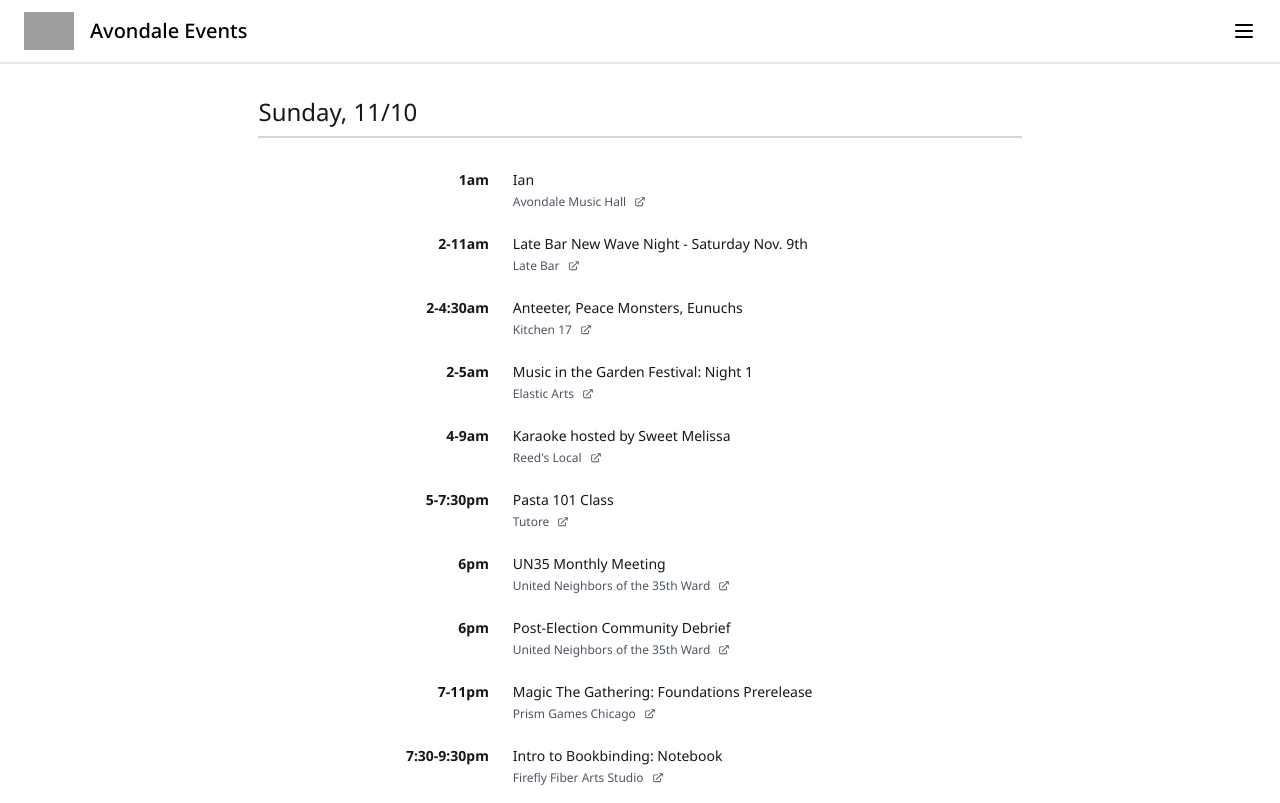
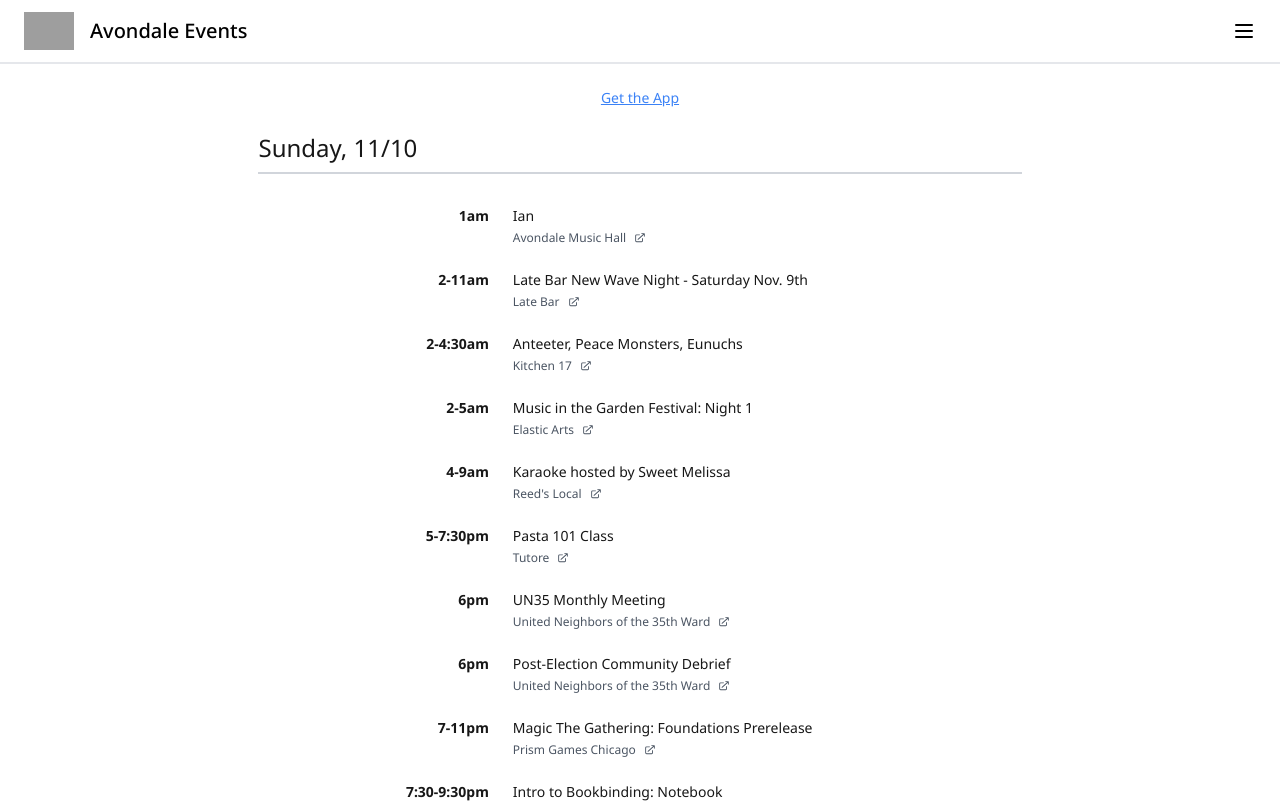
Before and after one commit to smacmullan/avondale-events-website, a Next.js app: page / in a window 1280 px wide. Shown: the top 803 px of the page. Built offline with nearby package versions, Linux system fonts and the light colour scheme; grey boxes are pictures that could not be loaded.

Commit message:
Add PWA install button.

```diff
--- a/src/app/(pages)/page.tsx
+++ b/src/app/(pages)/page.tsx
@@ -1,6 +1,7 @@
 'use client';
 import EventList from "../components/event-list/event-list";
 import { useEffect, useState } from 'react';
+import PwaInstallButton from "../components/pwa-install-button";
 
 export default function Home() {
 
@@ -18,7 +19,8 @@
   return (
     <div className="items-center justify-items-center min-h-screen p-6 font-[family-name:var(--font-geist-sans)]">
       <main className="flex flex-col items-center">
-       <EventList events={events}/>
+        <PwaInstallButton />
+        <EventList events={events} />
       </main>
     </div>
   );
--- /dev/null
+++ b/src/app/components/pwa-install-button.tsx
@@ -0,0 +1,62 @@
+import React, { useEffect, useState } from "react";
+
+export default function PwaInstallButton(){
+    const [deferredPrompt, setDeferredPrompt] = useState<any>(null);
+    const [isIos, setIsIos] = useState(false);
+    const [isInStandaloneMode, setIsInStandaloneMode] = useState<boolean | null>(null);
+
+    useEffect(() => {
+        // Detect iOS Safari
+        const userAgent = window.navigator.userAgent.toLowerCase();
+        const isIosDevice = /iphone|ipad|ipod/.test(userAgent);
+        const isStandalone = window.matchMedia('(display-mode: standalone)').matches;
+
+        setIsIos(isIosDevice);
+        setIsInStandaloneMode(isStandalone);
+
+        // Listen for the beforeinstallprompt event
+        const handleBeforeInstallPrompt = (e: any) => {
+            e.preventDefault(); // Prevent the default mini-infobar
+            setDeferredPrompt(e);
+        };
+
+        window.addEventListener("beforeinstallprompt", handleBeforeInstallPrompt);
+
+        return () => {
+            window.removeEventListener("beforeinstallprompt", handleBeforeInstallPrompt);
+        };
+    }, []);
+
+    const handleInstallClick = () => {
+        if (deferredPrompt) {
+            deferredPrompt.prompt(); // Show the install prompt
+            deferredPrompt.userChoice.then((choiceResult: any) => {
+                if (choiceResult.outcome === "accepted") {
+                    console.log("User accepted the install prompt");
+                } else {
+                    console.log("User dismissed the install prompt");
+                }
+                setDeferredPrompt(null);
+            });
+        } else if (isIos && !isInStandaloneMode) {
+            alert(
+                "To install this app, tap the 'Share' button in Safari, then select 'Add to Home Screen'."
+            );
+        } else {
+            alert("PWA installation is not supported on this browser.");
+        }
+    };
+
+    if (isInStandaloneMode || isInStandaloneMode === null) {
+        return null; // Hide the button if the PWA is already installed
+    }
+
+    return (
+        <button
+            onClick={handleInstallClick}
+            className="px-4 pb-4 text-blue-500 text-sm underline"
+        >
+            Get the App
+        </button>
+    );
+};
```
